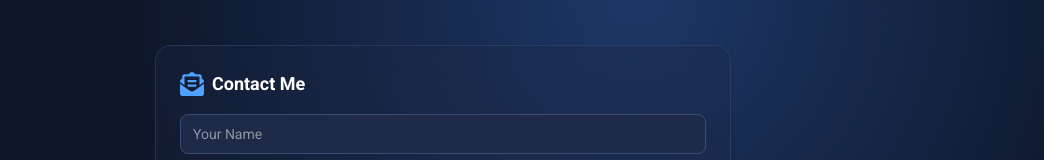
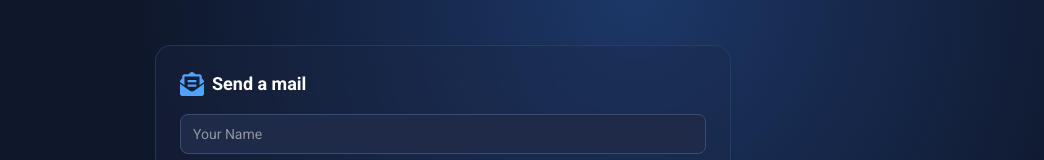
Before and after one commit to abdulkader33447/portfolio, a React (Vite) app: page / in a window 1280 px wide. Shown: the part 4206-4366 px from the top of the page, without its empty margins (197-1241 px from the left). Built offline with nearby package versions, Linux system fonts and the light colour scheme.

Commit message:
modifiy contuct heading

```diff
--- a/src/Home/Pages/Connect/Connect.jsx
+++ b/src/Home/Pages/Connect/Connect.jsx
@@ -54,7 +54,7 @@ const Connect = () => {
     >
       <div className="flex items-center gap-2 mb-4">
         <FaEnvelopeOpenText className="size-6 text-blue-400" />
-        <h2 className="text-lg font-bold">Contact Me</h2>
+        <h2 className="text-lg font-bold">Send a mail</h2>
       </div>
 
       <form ref={form} onSubmit={sendEmail} className="flex flex-col gap-4">
```
